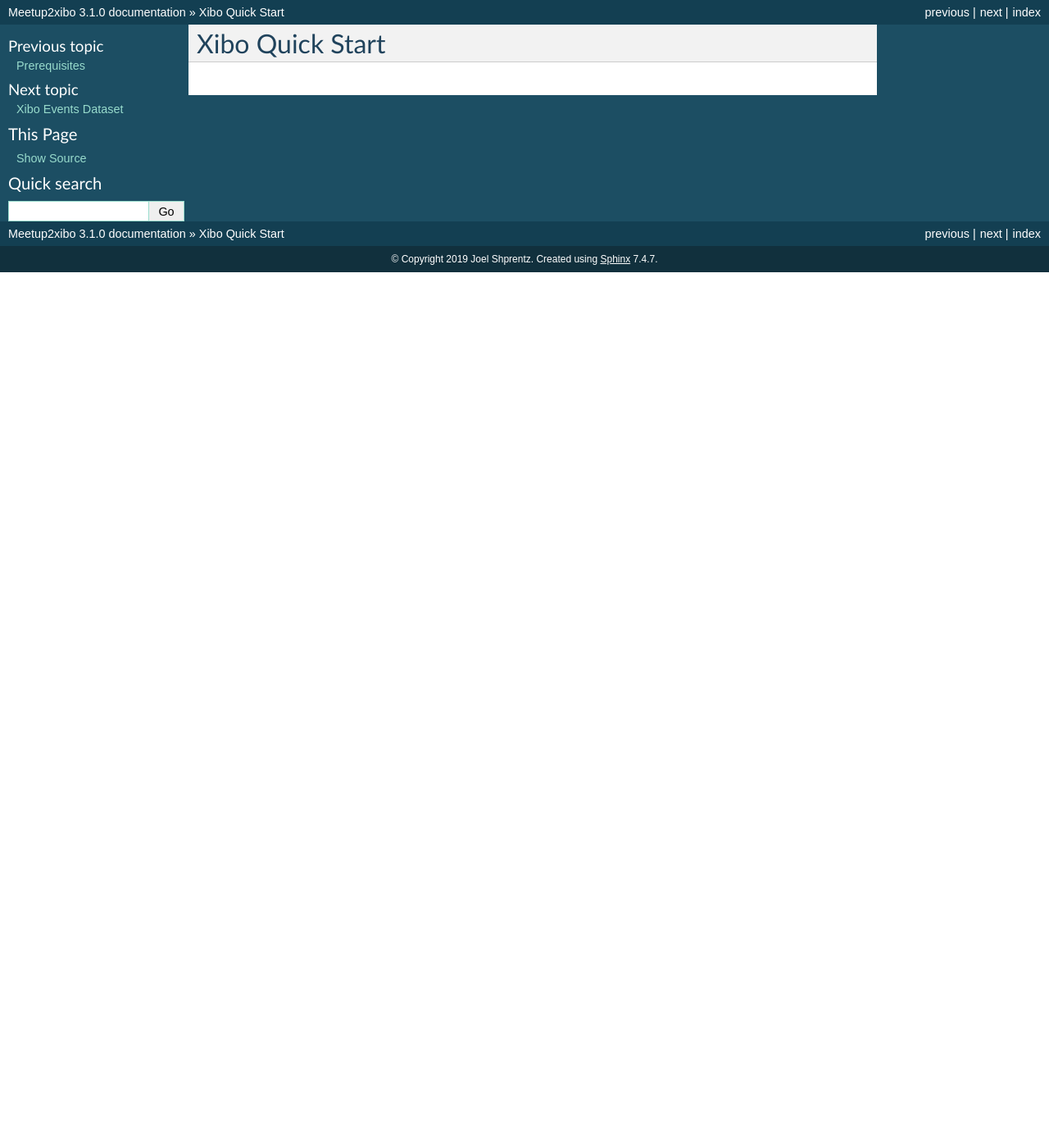
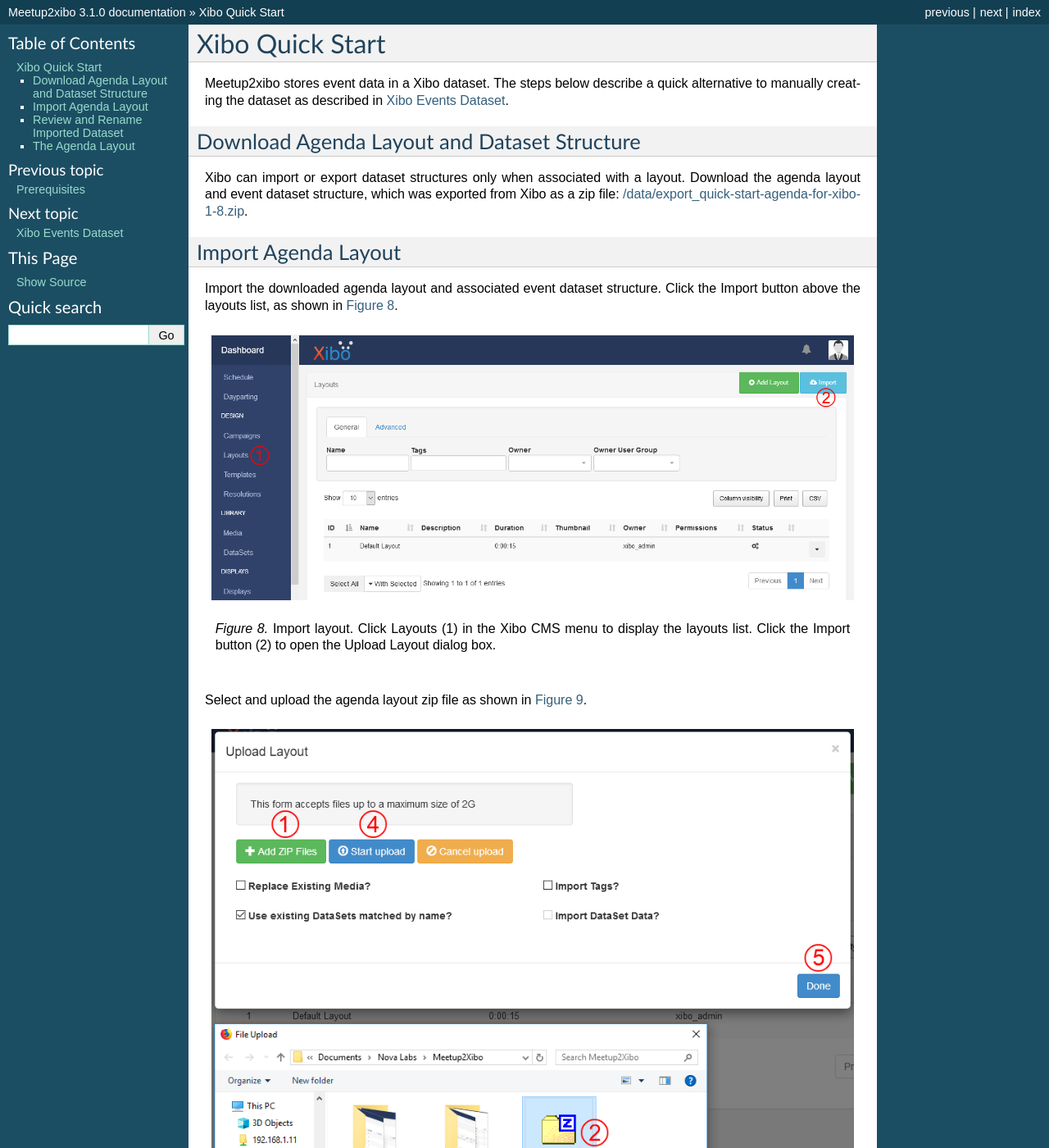
Before and after one commit to jshprentz/meetup2xibo, a Sphinx documentation site: the page built from docs/user-manual/xibo-quick-start.rst, in a window 1280 px wide and 1400 px high. Shown: the whole window at 82% size. Built offline with Sphinx 7.4.7, drawn with Linux system fonts in a browser that asks for light colours; some of the changed text lies outside the part shown.

Commit message:
Document the quick start database import.

```diff
--- a/docs/user-manual/xibo-quick-start.rst
+++ b/docs/user-manual/xibo-quick-start.rst
@@ -1,3 +1,115 @@
 ================
 Xibo Quick Start
 ================
+
+Meetup2xibo stores event data in a Xibo dataset.
+The steps below describe a quick alternative to manually creating the dataset
+as described in :doc:`xibo-dataset-setup`.
+
+Download Agenda Layout and Dataset Structure
+--------------------------------------------
+
+Xibo can import or export dataset structures only when associated with a
+layout.
+Download the agenda layout and event dataset structure, which was exported from
+Xibo as a zip file: :github-raw:`/data/export_quick-start-agenda-for-xibo-1-8.zip`.
+
+Import Agenda Layout
+--------------------
+
+Import the downloaded agenda layout and associated event dataset structure.
+Click the :guilabel:`Import` button above the layouts list, as shown in
+:numref:`Figure %s <import-layout>`.
+
+.. figure:: /images/screenshots/import-layout.png
+   :alt: Screenshot showing Xibo's layouts list
+   :name: import-layout
+   :align: center
+
+   Import layout.
+   Click :guilabel:`Layouts` (1) in the Xibo CMS menu to display the layouts
+   list.
+   Click the :guilabel:`Import` button (2) to open the :guilabel:`Upload
+   Layout` dialog box.
+
+Select and upload the agenda layout zip file as shown in
+:numref:`Figure %s <upload-layout-dialog>`.
+
+.. figure:: /images/screenshots/upload-layout-dialog.png
+   :alt: Screenshot showing Xibo's Upload Layout dialog box
+   :name: upload-layout-dialog
+   :align: center
+
+   Upload layout.
+   Click the :guilabel:`Add ZIP Files` button (1) to open the
+   :guilabel:`File Upload` dialog box.
+   Navigate to folder containing the downloaded zip file.
+   Select the zip file (2).
+   Click the :guilabel:`Open` button (3) to add the zip file to the
+   :guilabel:`File Upload` dialog box's list of files.
+   Click the :guilabel:`Start upload` button (4) to upload the zip file.
+   When the upload completes, click the :guilabel:`Done` button (5) to close
+   the dialog box.
+
+Observe that the layout list contains the imported layout as shown in
+:numref:`Figure %s <layout-listing-with-quick-start-agenda>`.
+
+.. figure:: /images/screenshots/layout-listing-with-quick-start-agenda.png
+   :alt: Screenshot showing Xibo's layouts list containing the imported layout
+   :name: layout-listing-with-quick-start-agenda
+   :align: center
+
+   Xibo's layout list includes the imported layout (1).
+
+Review and Rename Imported Dataset
+----------------------------------
+
+Observe that the dataset list contains the imported dataset as shown in
+:numref:`Figure %s <review-imported-dataset>`.
+
+.. figure:: /images/screenshots/review-imported-dataset.png
+   :alt: Screenshot showing Xibo's datasets list containing the imported dataset
+   :name: review-imported-dataset
+   :align: center
+
+   Review dataset.
+   Click :guilabel:`Datasets` (1) in the Xibo CMS menu to display the datasets
+   list.
+   Observe that the list includes the imported dataset (2).
+   In the imported dataset's row, click the down arrow (3) to open the popup
+   menu.
+   Select :guilabel:`Edit` (4) from the menu to open the :guilabel:`Edit
+   Dataset` dialog box.
+
+Edit the dataset's name, description, and code, as shown in
+:numref:`Figure %s <edit-dataset-dialog>`.
+Choose any meaningful dataset name.
+The description is optional, but helpful.
+Choose any meaningful single-word code to identify the dataset for Xibo API
+clients.
+The meetup2xibo configuration must contain this code as described in
+:ref:`xibo-dataset-config`.
+
+.. figure:: /images/screenshots/edit-dataset-dialog.png
+   :alt: Screenshot showing the Xibo Edit Dataset dialog box
+   :name: edit-dataset-dialog
+   :align: center
+
+   Edit dataset.
+   Edit the dataset name (1), description (2), and code (3).
+   Click :guilabel:`Save` (4) to save the changes.
+
+The Agenda Layout
+-----------------
+
+:numref:`Figure %s <quick_start_agenda_screenshot>` shows the imported quick
+start agenda layout.
+Xibo administrators may customize the layout with Xibo's layout design tools.
+
+.. figure:: /images/screenshots/quick-start-agenda.png
+   :alt: Screenshot of a Xibo displayed daily agenda, which lists event titles,
+         locations, and start times
+   :name: quick_start_agenda_screenshot
+   :align: center
+
+   The quick start agenda displays a schedule of today's events.
```
